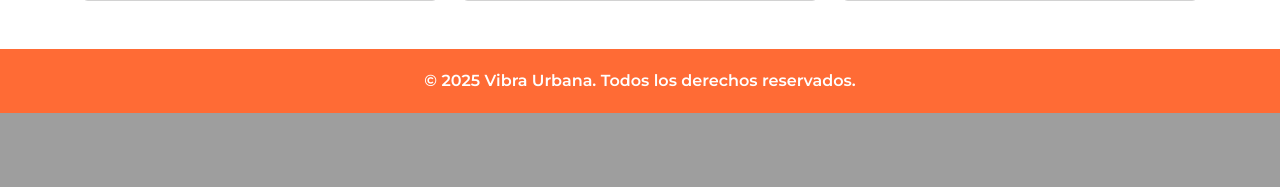
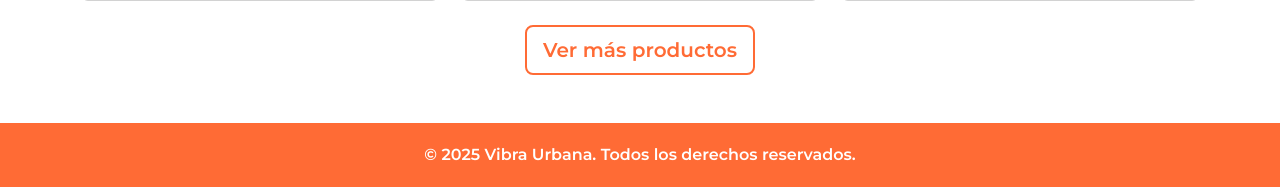
Before and after one commit to Josuque24/Vibra_Urbana_G5_SC502_MN, a PHP site: page /home.php in a window 1280 px wide. Shown: the part 950-1137 px from the top of the page. Before the commit the page ends 1063 px from the top, so only its background shows below. Run offline with PHP 8.4, Linux system fonts and the light colour scheme; the visitor is signed in with stand-in values (Sample User, id 1).

Commit message:
add button
add button on home

```diff
--- a/home.php
+++ b/home.php
@@ -1,8 +1,8 @@
 <?php
 session_start();
-if (!isset($_SESSION['usuario'] )) {
-    header("Location: ./login.php");
-    exit();
+if (!isset($_SESSION['usuario'])) {
+  header("Location: ./login.php");
+  exit();
 }
 ?>
 
@@ -71,6 +71,9 @@ if (!isset($_SESSION['usuario'] )) {
             </div>
           </div>
         </div>
+        <div class="text-center mt-4">
+          <a href="productos.php" class="btn btn-lg custom-btn-naranja">Ver más productos</a>
+        </div>
       </div>
     </div>
   </section>
--- a/styles/style_principal.css
+++ b/styles/style_principal.css
@@ -55,3 +55,17 @@ footer {
   text-align: center;
   padding: 20px;
 }
+
+
+.custom-btn-naranja {
+  background-color: white;
+  color: #ff6b35;
+  border: 2px solid #ff6b35;
+  font-weight: bold;
+  transition: 0.3s ease;
+}
+
+.custom-btn-naranja:hover {
+  background-color: #ff6b35;
+  color: white;
+}
```
